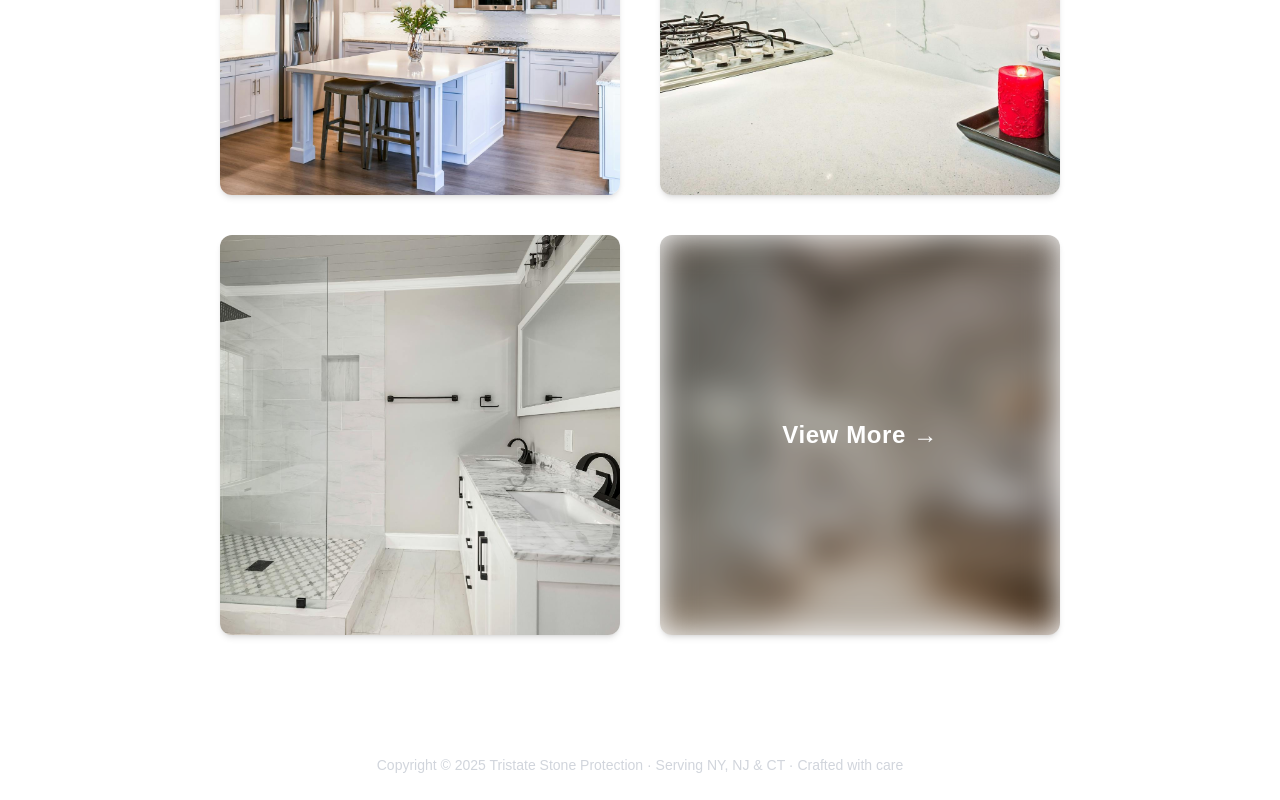
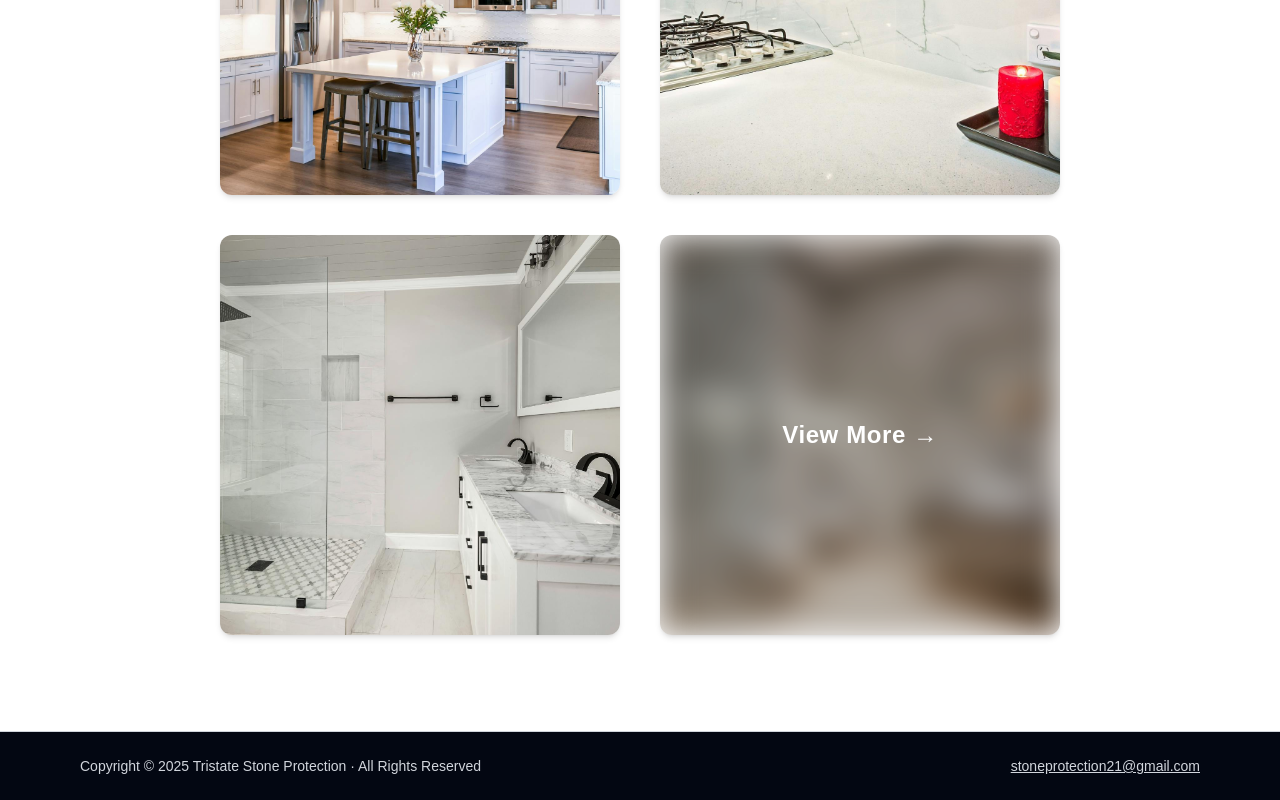
Before and after one commit to tanav-malhotra/stone-protection-pro-website, a Next.js app: page / in a window 1280 px wide. Shown: the part 2667-3467 px from the top of the page. Built offline with nearby package versions, Linux system fonts and the light colour scheme.

Commit message:
update footer layout and styling; add email contact link and restructure content

```diff
--- a/src/components/Layout.tsx
+++ b/src/components/Layout.tsx
@@ -24,9 +24,46 @@ export default function Layout({children}: { children: ReactNode }) {
             </Head>
             <SEOJsonLd/>
             <main className="min-h-screen flex flex-col bg-white text-black scroll-smooth">{children}</main>
-            <footer className="mt-auto py-6 text-center text-sm text-gray-300">
-                Copyright © {new Date().getFullYear()} Tristate Stone Protection · Serving NY, NJ & CT ·
-                Crafted&nbsp;with&nbsp;care
+
+
+            {/* original footer */}
+            {/*<footer className="mt-auto py-6 text-center text-sm text-gray-300">*/}
+            {/*    Copyright*/}
+            {/*    © {new Date().getFullYear() > 2025 ? `2025-${new Date().getFullYear()}` : new Date().getFullYear()} Tristate*/}
+            {/*    Stone Protection · All Rights Reserved*/}
+            {/*</footer>*/}
+
+            <footer className="mt-auto border-t bg-gray-950 text-gray-300 text-sm">
+                <div className="max-w-6xl mx-auto px-4 py-6 flex flex-col sm:flex-row
+                  items-center justify-between gap-4">
+                    {/* copy block */}
+                    <p className="text-center sm:text-left">
+                        Copyright © {new Date().getFullYear() > 2025
+                        ? `2025–${new Date().getFullYear()} `
+                        : "2025 "}
+                        Tristate Stone Protection · All Rights Reserved
+                    </p>
+
+                    {/* quick contact */}
+                    <a
+                        href="mailto:stoneprotection21@gmail.com"
+                        className="underline hover:text-white"
+                    >
+                        stoneprotection21@gmail.com
+                    </a>
+                </div>
+
+                {/* optional credit strip for discount */}
+                {/*<div className="py-2 text-center text-xs bg-gray-800 text-gray-500">*/}
+                {/*    Website crafted with care by*/}
+                {/*    <a*/}
+                {/*        href="https://www.linkedin.com/in/tanav-malhotra/"*/}
+                {/*        className="underline hover:text-white"*/}
+                {/*        target="_blank"*/}
+                {/*    >*/}
+                {/*        Tanav Malhotra*/}
+                {/*    </a>*/}
+                {/*</div>*/}
             </footer>
         </>
     );
```
